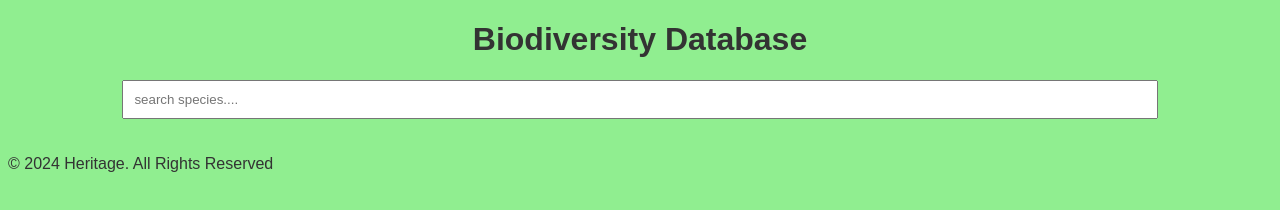
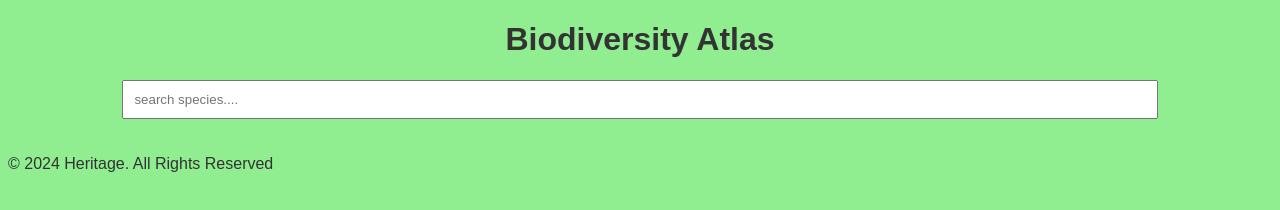
Before and after one commit to Nirvauxl/Biodiversity-Database, a plain HTML site: page index.html in a window 1280 px wide. Drawn offline with Linux system fonts and the light colour scheme.

Commit message:
Update index.html

```diff
--- a/index.html
+++ b/index.html
@@ -8,7 +8,7 @@
 </head>
 <body>
     <header>
-        <h1>Biodiversity Database</h1>
+        <h1>Biodiversity Atlas</h1>
         <input type="text" id="search-input" placeholder="search species...." onkeyup="searchSpecies()">
     </header>
     <div id="species-list">
```
